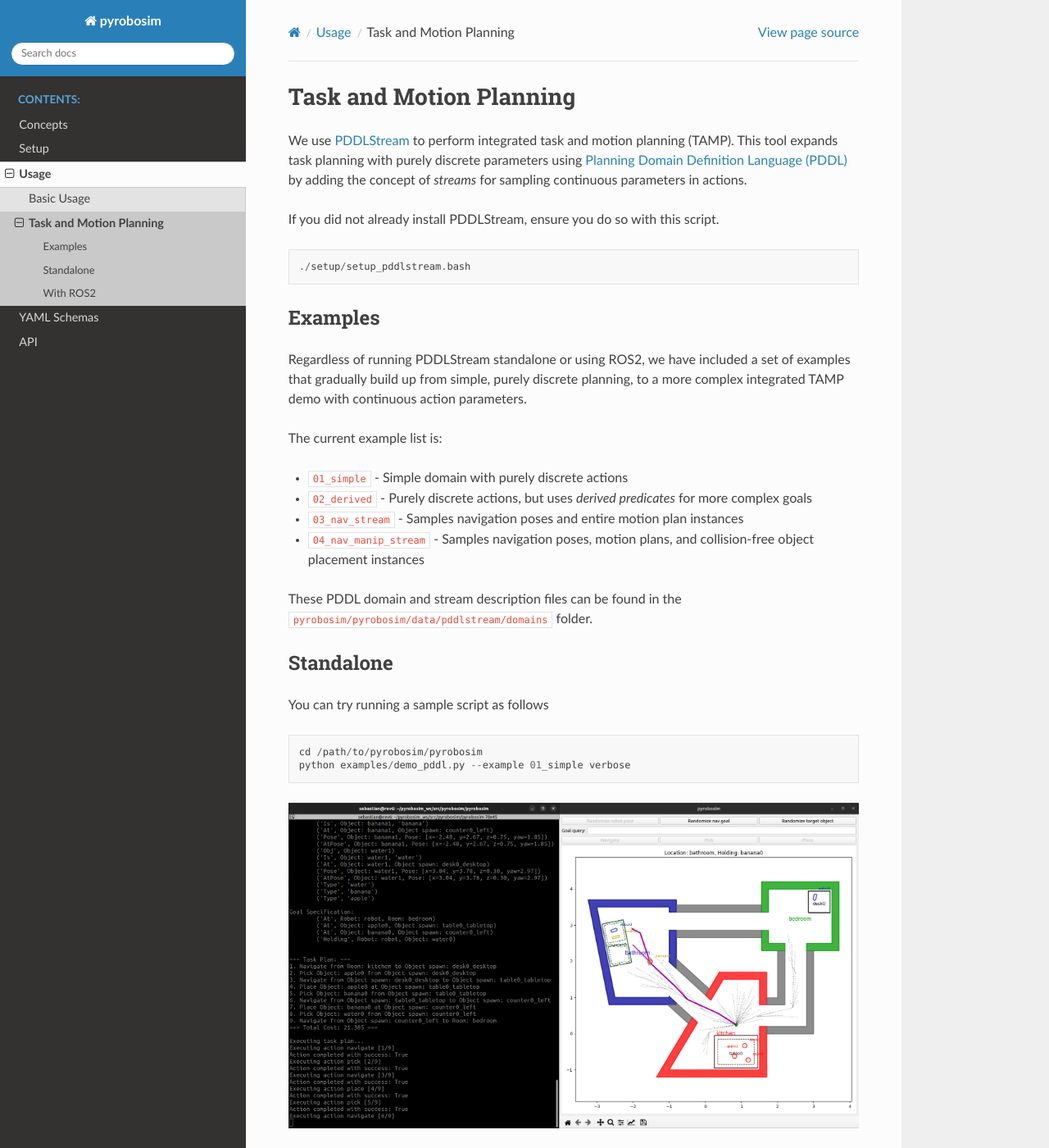
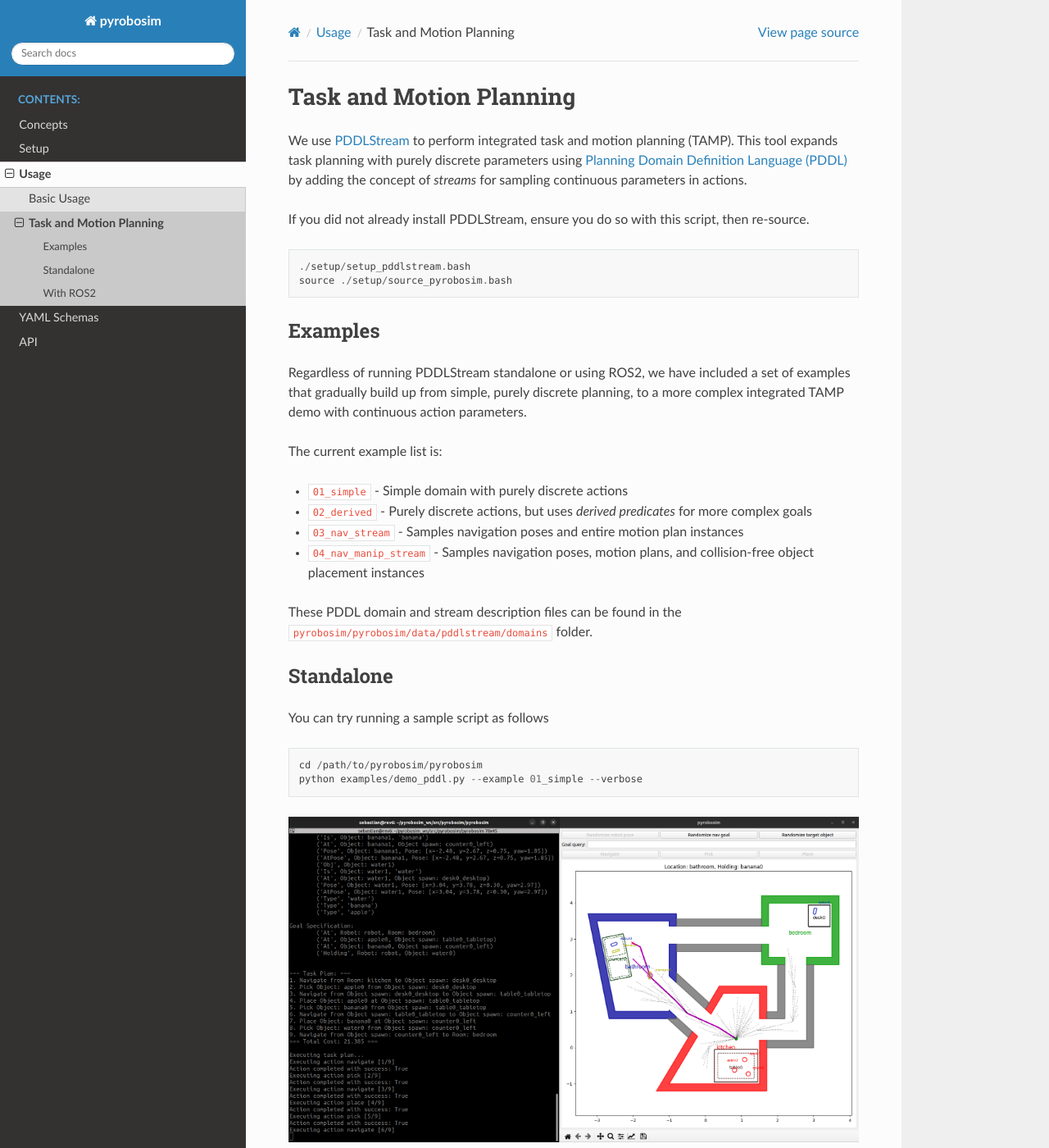
Before and after one commit to sea-bass/pyrobosim, a Sphinx documentation site: the page built from docs/source/usage/tamp.rst, in a window 1280 px wide and 1400 px high. Shown: the whole window at 82% size. Built offline with Sphinx 7.4.7 and the Read the Docs theme 2.0.0, drawn with Linux system fonts in a browser that asks for light colours.

Commit message:
Small fixups to the TAMP docs

```diff
--- a/docs/source/usage/tamp.rst
+++ b/docs/source/usage/tamp.rst
@@ -4,11 +4,12 @@ We use `PDDLStream <https://github.com/caelan/pddlstream>`_ to perform integrate
 This tool expands task planning with purely discrete parameters using `Planning Domain Definition Language (PDDL) <https://planning.wiki/guide/whatis/pddl>`_
 by adding the concept of *streams* for sampling continuous parameters in actions.
 
-If you did not already install PDDLStream, ensure you do so with this script.
+If you did not already install PDDLStream, ensure you do so with this script, then re-source.
 
 ::
 
-   ./setup/setup_pddlstream.bash
+    ./setup/setup_pddlstream.bash
+    source ./setup/source_pyrobosim.bash
 
 
 Examples
@@ -34,7 +35,7 @@ You can try running a sample script as follows
 ::
 
     cd /path/to/pyrobosim/pyrobosim
-    python examples/demo_pddl.py --example 01_simple verbose
+    python examples/demo_pddl.py --example 01_simple --verbose
 
 .. image:: ../media/pddlstream_demo_standalone.png
     :align: center
```
